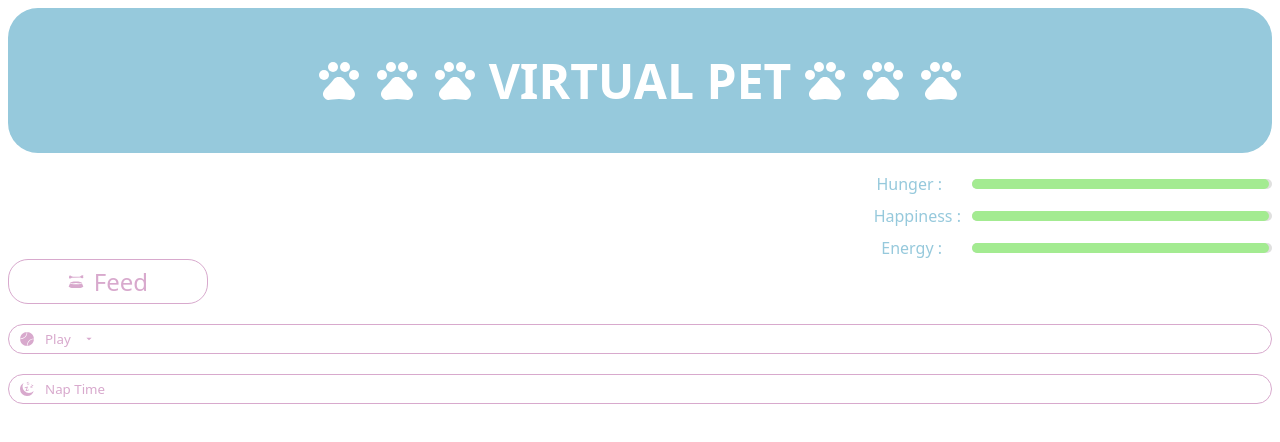
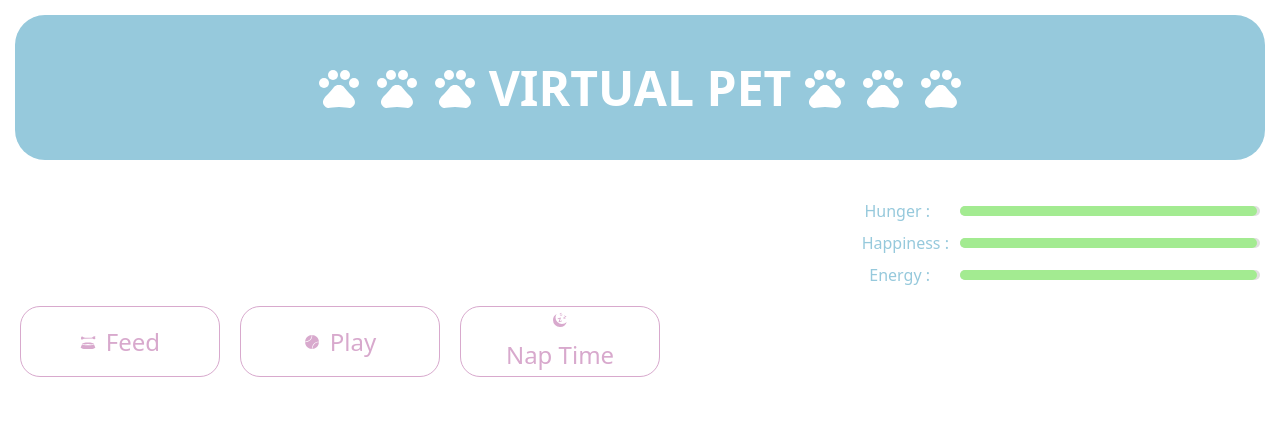
Before and after one commit to evelynmbart/Virtual-Pet, a React (Vite) app in the folder virtual-pet/: page / in a window 1280 px wide. Shown: the top 442 px of the page. Built offline with nearby package versions, Linux system fonts and the light colour scheme; a web font is replaced by a local one.

Commit message:
Added darkmode theme and toggle

```diff
--- a/virtual-pet/src/App.css
+++ b/virtual-pet/src/App.css
@@ -1,6 +1,7 @@
-.main-container {
-  height: 100%;
+.html {
   width: 100%;
+  height: 100vh;
+  background-color: var(--background-color);
   display: flex;
   flex-direction: column;
   font-family: "DynaPuff", system-ui;
@@ -10,8 +11,9 @@
   display: flex;
   justify-content: center;
   align-items: center;
-  padding: 0 20px;
-  background-color: #96c9dc;
+  padding: 40px 20px;
+  margin: 15px;
+  background-color: var(--foreground-color);
   margin-bottom: 20px;
   border-radius: 30px;
 }
@@ -37,7 +39,7 @@
 
 .title {
   font-family: "DynaPuff", system-ui;
-  color: white;
+  color: var(--primary-text-color);
   font-size: 3em;
   display: flex;
   align-items: center;
@@ -47,15 +49,16 @@
 .action-btns {
   display: flex;
   gap: 20px;
-  flex-direction: column;
+  margin: 20px;
 }
 
 .stats {
   display: flex;
   flex-direction: column;
   align-items: end;
-  color: #96c9dc;
+  color: var(--secondary-text-color);
   gap: 10px;
+  margin: 20px;
 }
 
 .hunger-stat {
@@ -64,27 +67,29 @@
   gap: 30px;
 }
 
-.food-title {
+.btn-title {
   display: flex;
   gap: 10px;
   align-items: center;
 }
 
-.feed-btn {
+.btn {
   display: flex;
   flex-direction: column;
   font-size: 1.5rem;
   width: 200px;
+  justify-content: center;
 }
 
 .food-dropdown {
   font-size: 1rem;
   display: flex;
   gap: 20px;
+  cursor: pointer;
 }
 
 .food-dropdown > div:hover {
-  color: #96c9dc;
+  color: var(--secondary-text-color);
 }
 
 .happiness-stat {
@@ -98,21 +103,21 @@
   gap: 30px;
 }
 button {
-  background-color: white;
+  background-color: var(--primary-text-color);
   font-family: "DynaPuff", system-ui;
-  color: #d8a9cd;
+  color: var(--tertiary-text-color);
   border: none;
   border-radius: 20px;
   padding: 5px 10px;
   cursor: pointer;
   display: flex;
   align-items: center;
-  border: 1px solid #d8a9cd;
+  border: 1px solid var(--tertiary-text-color);
   gap: 10px;
 }
 
 button:hover {
-  background-color: #f3d7ec;
+  background-color: var(--tertiary-text-color);
   color: white;
   border: 1px solid white;
 }
--- a/virtual-pet/src/App.jsx
+++ b/virtual-pet/src/App.jsx
@@ -2,22 +2,30 @@ import { useState, useEffect } from "react";
 import { RiArrowDropDownFill } from "react-icons/ri";
 import { ToastContainer, toast } from "react-toastify";
 import { MdOutlinePets } from "react-icons/md";
-import { GiDogBowl, GiTennisBall, GiNightSleep } from "react-icons/gi";
 import "react-toastify/dist/ReactToastify.css";
 import "./App.css";
 import {
+  MAX_STATS,
   SLEEP_INTERVAL,
+  BUDGET_FEED_BOOST,
+  BUDGET_HAPPINESS_BOOST,
+  BUDGET_ENERGY_BOOST,
   REGULAR_FEED_BOOST,
-  MAX_STATS,
+  REGULAR_HAPPINESS_BOOST,
   REGULAR_ENERGY_BOOST,
-  REGULAR_HAPPINESS_BOOST,
+  LUXURY_FEED_BOOST,
+  LUXURY_HAPPINESS_BOOST,
+  LUXURY_ENERGY_BOOST,
 } from "./assets/settings";
+import { FeedBtn } from "./assets/FeedBtn";
+import { PlayBtn } from "./assets/PlayBtn";
+import { NaptimeBtn } from "./assets/NaptimeBtn";
 
 function App() {
   const [hunger, setHunger] = useState(MAX_STATS);
   const [happiness, setHappiness] = useState(MAX_STATS);
   const [energy, setEnergy] = useState(MAX_STATS);
-  const [isFoodClicked, setIsFoodClicked] = useState(false);
+  const [isDarkMode, setIsDarkMode] = useState(false);
 
   // DECREMENT INTERVAL IN USEEFFECT
   useEffect(() => {
@@ -61,7 +69,20 @@ function App() {
 
   // ACTION INCREASING BUTTONS
 
-  const boostHunger = () => {
+  const budgetFoodBoost = () => {
+    const newHunger = hunger + BUDGET_FEED_BOOST;
+    if (newHunger > MAX_STATS) {
+      toast.warn("Stop! Your pet will pop!", {
+        position: "bottom-right",
+        autoClose: 2000,
+        theme: "colored",
+      });
+      return;
+    } else {
+      setHunger(newHunger);
+    }
+  };
+  const regularFoodBoost = () => {
     const newHunger = hunger + REGULAR_FEED_BOOST;
     if (newHunger > MAX_STATS) {
       toast.warn("Stop! Your pet will pop!", {
@@ -74,9 +95,52 @@ function App() {
       setHunger(newHunger);
     }
   };
+  const luxuryFoodBoost = () => {
+    const newHunger = hunger + LUXURY_FEED_BOOST;
+    if (newHunger > MAX_STATS) {
+      toast.warn("Stop! Your pet will pop!", {
+        position: "bottom-right",
+        autoClose: 2000,
+        theme: "colored",
+      });
+      return;
+    } else {
+      setHunger(newHunger);
+    }
+  };
 
-  const boostHappiness = () => {
+  //if budget is clicked, set hunger to hunger + budget
+  // if regular is clicked '' ''
+  // if luxury is clicked '' ''
+
+  const budgetHappinessBoost = () => {
+    const newHappiness = happiness + BUDGET_HAPPINESS_BOOST;
+    if (newHappiness > MAX_STATS) {
+      toast.warn("Stop! Your pet needs a break!", {
+        position: "bottom-right",
+        autoClose: 2000,
+        theme: "colored",
+      });
+      return;
+    } else {
+      setHappiness(newHappiness);
+    }
+  };
+  const regularHappinessBoost = () => {
     const newHappiness = happiness + REGULAR_HAPPINESS_BOOST;
+    if (newHappiness > MAX_STATS) {
+      toast.warn("Stop! Your pet needs a break!", {
+        position: "bottom-right",
+        autoClose: 2000,
+        theme: "colored",
+      });
+      return;
+    } else {
+      setHappiness(newHappiness);
+    }
+  };
+  const luxuryHappinessBoost = () => {
+    const newHappiness = happiness + LUXURY_HAPPINESS_BOOST;
     if (newHappiness > MAX_STATS) {
       toast.warn("Stop! Your pet needs a break!", {
         position: "bottom-right",
@@ -97,20 +161,17 @@ function App() {
         autoClose: 2000,
         theme: "colored",
       });
+      setIsDarkMode(!isDarkMode);
+      // NEED LOGIC HERE TO CANCEL DARKMODE FROM WORKING
+      // IF PET IS RESTED ENOUGH
       return;
     } else {
       setEnergy(newEnergy);
     }
   };
 
-  // button dropdown functions
-  const toggleFoodDropdown = () => {
-    setIsFoodClicked(!isFoodClicked);
-  };
-
   return (
-    <>
-      <div className="main-container">
+    <div className="html" data-theme={isDarkMode ? "dark" : "light"}>
       <nav className="navbar">
         <h2 className="title">
           <MdOutlinePets className="pawOne" />
@@ -203,42 +264,22 @@ function App() {
           </div>
         </div>
         <div className="action-btns">
-            {/*
-            - need accordion drop downs for the buttons
-            -  will so a budget option, a regular option, and a luxury option
-              - with the 'feed' button onCLick this should display the food options instead of boosting hunger
-              - need a separate function that decides which food was selected and what amount to boost the progress bar by
-            */}
-            <button className="feed-btn">
-              <div className="food-title" onClick={toggleFoodDropdown}>
-                <GiDogBowl size={16} />
-                Feed
-              </div>
-              <div
-                className="food-dropdown"
-                style={{ display: isFoodClicked ? "block" : "none" }}
-              >
-                <div id="budget-food" onClick={boostHunger}>
-                  Budget
-                </div>
-                <div id="regular-food">Regular</div>
-                <div id="luxury-food">Luxury</div>
-              </div>
-            </button>
+          <FeedBtn
+            budgetFoodBoost={budgetFoodBoost}
+            regularFoodBoost={regularFoodBoost}
+            luxuryFoodBoost={luxuryFoodBoost}
+          />
+          <PlayBtn
+            budgetHappinessBoost={budgetHappinessBoost}
+            regularHappinessBoost={regularHappinessBoost}
+            luxuryHappinessBoost={luxuryHappinessBoost}
+          />
 
-            <button className="play-btn" onClick={boostHappiness}>
-              <GiTennisBall size={16} />
-              Play <RiArrowDropDownFill size={16} />
-            </button>
-            <button className="sleep-btn" onClick={boostEnergy}>
-              <GiNightSleep size={16} />
-              Nap Time
-            </button>
+          <NaptimeBtn boostEnergy={boostEnergy} isDarkMode={isDarkMode} />
         </div>
         <ToastContainer />
       </div>
     </div>
-    </>
   );
 }
 
--- /dev/null
+++ b/virtual-pet/src/assets/FeedBtn.jsx
@@ -0,0 +1,37 @@
+import React from "react";
+import { useState } from "react";
+import { GiDogBowl } from "react-icons/gi";
+
+export function FeedBtn({
+  budgetFoodBoost,
+  regularFoodBoost,
+  luxuryFoodBoost,
+}) {
+  const [isFoodClicked, setIsFoodClicked] = useState(false);
+
+  const toggleFoodDropdown = () => {
+    setIsFoodClicked(!isFoodClicked);
+  };
+  return (
+    <button className="btn">
+      <div className="btn-title" onClick={toggleFoodDropdown}>
+        <GiDogBowl size={16} />
+        Feed
+      </div>
+      <div
+        className="food-dropdown"
+        style={{ display: isFoodClicked ? "block" : "none" }}
+      >
+        <div id="budget-food" onClick={budgetFoodBoost}>
+          Budget
+        </div>
+        <div id="regular-food" onClick={regularFoodBoost}>
+          Regular
+        </div>
+        <div id="luxury-food" onClick={luxuryFoodBoost}>
+          Luxury
+        </div>
+      </div>
+    </button>
+  );
+}
--- /dev/null
+++ b/virtual-pet/src/assets/NaptimeBtn.jsx
@@ -0,0 +1,11 @@
+import { useState } from "react";
+import { GiNightSleep } from "react-icons/gi";
+
+export function NaptimeBtn({ boostEnergy }) {
+  return (
+    <button className="btn" onClick={boostEnergy}>
+      <GiNightSleep size={16} />
+      Nap Time
+    </button>
+  );
+}
--- /dev/null
+++ b/virtual-pet/src/assets/PlayBtn.jsx
@@ -0,0 +1,35 @@
+import { useState } from "react";
+import { GiTennisBall } from "react-icons/gi";
+
+export function PlayBtn({
+  budgetHappinessBoost,
+  regularHappinessBoost,
+  luxuryHappinessBoost,
+}) {
+  const [isPlayClicked, setIsPlayClicked] = useState(false);
+  const togglePlayDropdown = () => {
+    setIsPlayClicked(!isPlayClicked);
+  };
+  return (
+    <button className="btn">
+      <div className="btn-title" onClick={togglePlayDropdown}>
+        <GiTennisBall size={16} />
+        Play
+      </div>
+      <div
+        className="food-dropdown"
+        style={{ display: isPlayClicked ? "block" : "none" }}
+      >
+        <div id="budget-food" onClick={budgetHappinessBoost}>
+          Budget
+        </div>
+        <div id="regular-food" onClick={regularHappinessBoost}>
+          Regular
+        </div>
+        <div id="luxury-food" onClick={luxuryHappinessBoost}>
+          Luxury
+        </div>
+      </div>
+    </button>
+  );
+}
--- a/virtual-pet/src/assets/settings.js
+++ b/virtual-pet/src/assets/settings.js
@@ -2,8 +2,20 @@ export const MAX_STATS = 100;
 
 export const SLEEP_INTERVAL = 5000;
 
-export const REGULAR_FEED_BOOST = 3;
+// Hunger Boosts
 
-export const REGULAR_HAPPINESS_BOOST = 4;
+export const BUDGET_FEED_BOOST = 3;
+export const REGULAR_FEED_BOOST = 6;
+export const LUXURY_FEED_BOOST = 10
 
+// Happniess Boosts
+
+export const BUDGET_HAPPINESS_BOOST = 3
+export const REGULAR_HAPPINESS_BOOST = 6;
+export const LUXURY_HAPPINESS_BOOST = 10
+
+// Energy Boosts
+
+export const BUDGET_ENERGY_BOOST = 3
 export const REGULAR_ENERGY_BOOST = 5;
+export const LUXURY_ENERGY_BOOST = 10;
--- a/virtual-pet/src/index.css
+++ b/virtual-pet/src/index.css
@@ -3,3 +3,26 @@ html {
   height: 100%;
   width: 100%;
 }
+
+* {
+  margin: 0;
+  padding: 0;
+}
+
+:root {
+  --background-color: white;
+  --foreground-color: #96c9dc;
+  --primary-text-color: white;
+  --secondary-text-color: #96c9dc;
+  --tertiary-text-color: #d8a9cd;
+}
+
+[data-theme="dark"] {
+  --background-color: #182a40;
+  --foreground-color: #5d256c;
+  --primary-text-color: rgb(255, 255, 255);
+  --secondary-text-color: #d6c55a;
+  --tertiary-text-color: #5d256c;
+  --toggle-bg: blue;
+  --toggle-fg: lightblue;
+}
```
Lines whose indentation alone changed are shown as unchanged.
